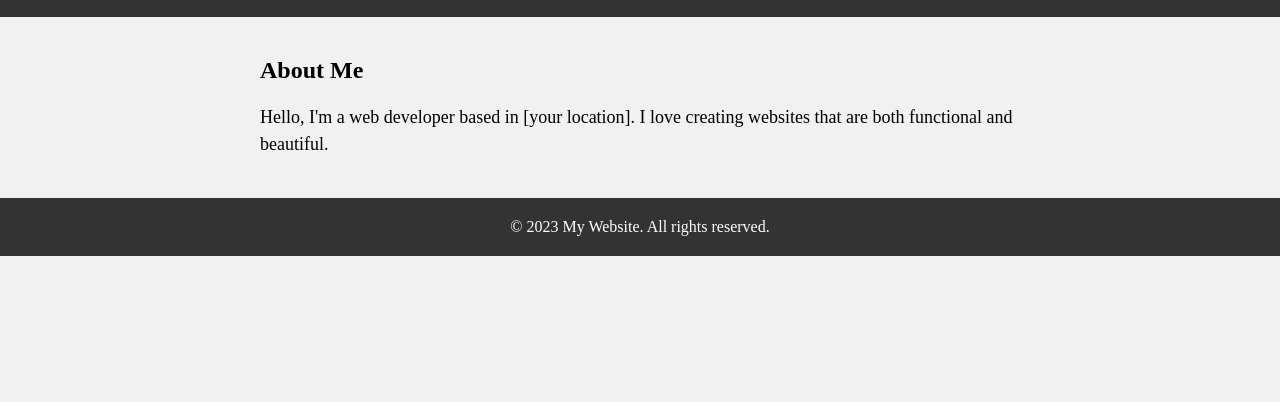
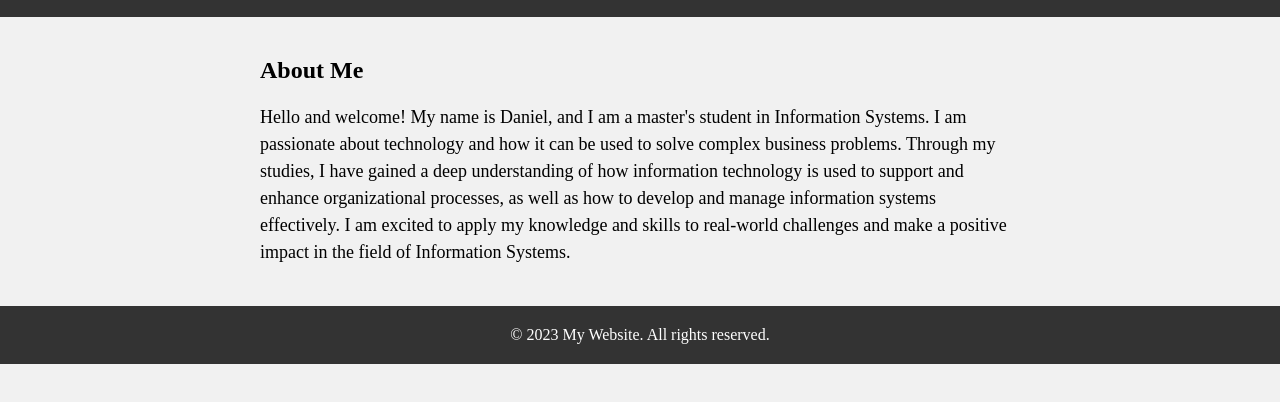
Before and after one commit to DDaaNNee/Personal-Website, a plain HTML site: page index.html in a window 1280 px wide. Shown: the part 86-488 px from the top of the page. Drawn offline with Linux system fonts and the light colour scheme.

Commit message:
Update index.html

```diff
--- a/index.html
+++ b/index.html
@@ -20,7 +20,7 @@
 	</header>
 	<main>
 		<h2>About Me</h2>
-		<p>Hello, I'm a web developer based in [your location]. I love creating websites that are both functional and beautiful.</p>
+		<p>Hello and welcome! My name is Daniel, and I am a master's student in Information Systems. I am passionate about technology and how it can be used to solve complex business problems. Through my studies, I have gained a deep understanding of how information technology is used to support and enhance organizational processes, as well as how to develop and manage information systems effectively. I am excited to apply my knowledge and skills to real-world challenges and make a positive impact in the field of Information Systems.</p>
 	</main>
 	<footer>
 		<p>&copy; 2023 My Website. All rights reserved.</p>
```
